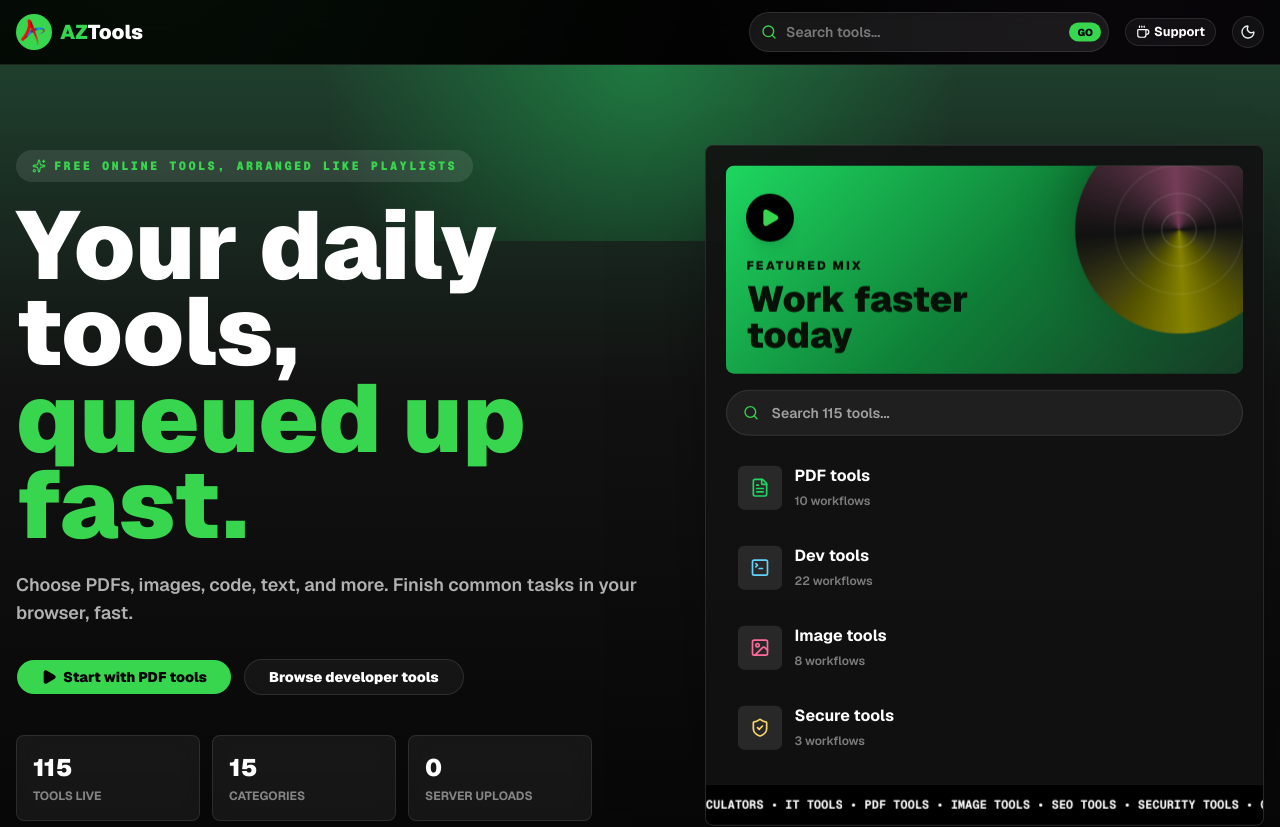
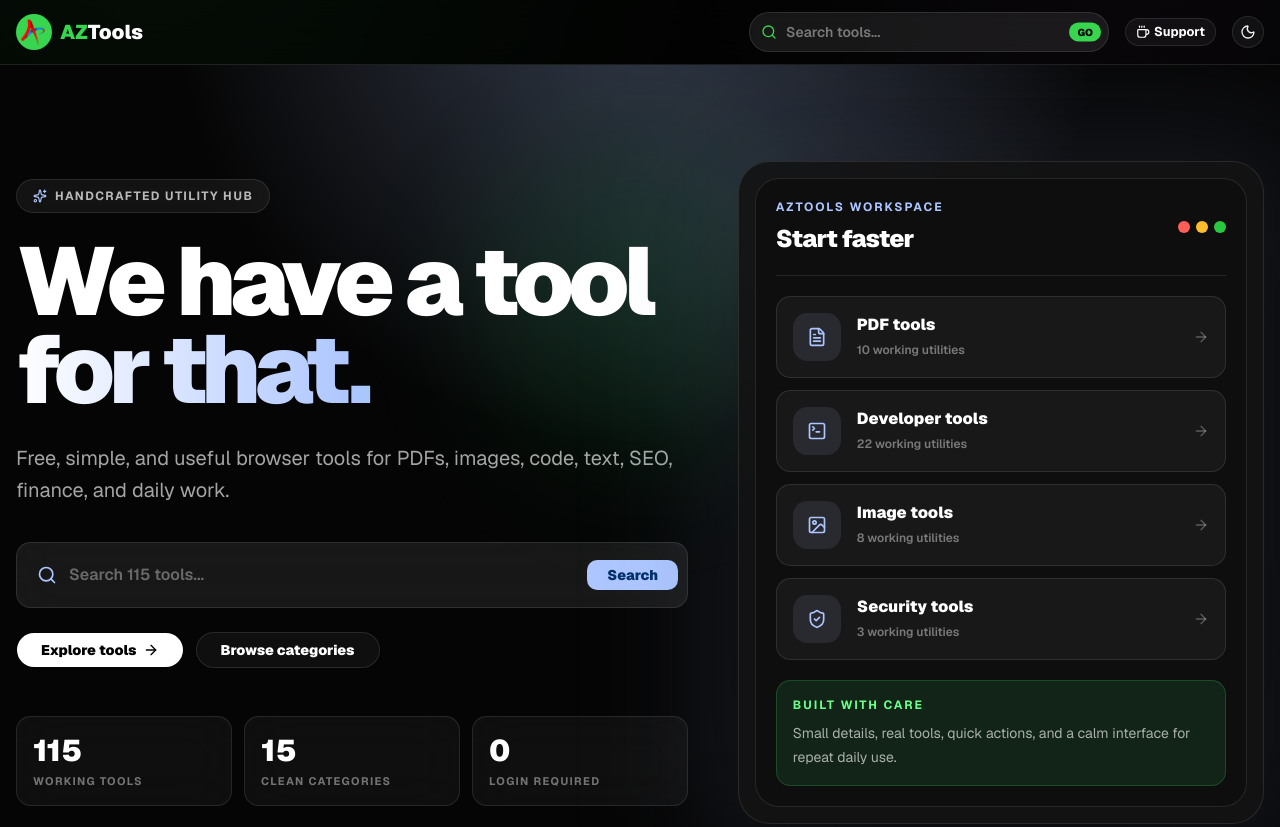
Before and after one commit to KshitijKoranne/aztools-next, a Next.js app: page / in a window 1280 px wide. Shown: the top 827 px of the page. Built offline with nearby package versions, Linux system fonts and the light colour scheme.

Commit message:
Update hero with premium web layout

```diff
--- a/src/components/home-hero.tsx
+++ b/src/components/home-hero.tsx
@@ -1,98 +1,115 @@
-import { ArrowRight, FileText, ImageIcon, Play, Search, ShieldCheck, Sparkles, TerminalSquare } from "lucide-react";
+import { ArrowRight, FileText, ImageIcon, Search, ShieldCheck, Sparkles, TerminalSquare } from "lucide-react";
 import Link from "next/link";
 
+import { Button } from "@/components/ui/button";
 import { categories, tools } from "@/data/tools";
-import { Button } from "@/components/ui/button";
 
 export function HomeHero() {
-  const marquee = categories.map((category) => category.name).join("  •  ");
   const stats = [
-    [String(tools.length), "tools live"],
-    ["15", "categories"],
-    ["0", "server uploads"],
+    [String(tools.length), "working tools"],
+    [String(categories.length), "clean categories"],
+    ["0", "login required"],
   ];
   const featured = [
-    { icon: FileText, label: "PDF", href: "/category/pdf-tools", category: "pdf-tools", color: "var(--az-green)" },
-    { icon: TerminalSquare, label: "Dev", href: "/category/developer-tools", category: "developer-tools", color: "var(--az-cyan)" },
-    { icon: ImageIcon, label: "Image", href: "/category/image-tools", category: "image-tools", color: "var(--az-rose)" },
-    { icon: ShieldCheck, label: "Secure", href: "/category/security-tools", category: "security-tools", color: "var(--az-warm)" },
+    { icon: FileText, label: "PDF tools", href: "/category/pdf-tools", category: "pdf-tools" },
+    { icon: TerminalSquare, label: "Developer tools", href: "/category/developer-tools", category: "developer-tools" },
+    { icon: ImageIcon, label: "Image tools", href: "/category/image-tools", category: "image-tools" },
+    { icon: ShieldCheck, label: "Security tools", href: "/category/security-tools", category: "security-tools" },
   ];
 
   return (
-    <section className="relative overflow-hidden border-b border-white/10 bg-[linear-gradient(180deg,#1f3f2d_0%,#121212_38%,#050505_100%)]">
-      <div className="absolute inset-x-0 top-0 h-44 bg-[radial-gradient(circle_at_50%_0%,rgba(30,215,96,0.38),transparent_48%)]" />
-      <div className="container relative mx-auto grid min-h-[650px] items-center gap-10 px-4 py-16 lg:grid-cols-[minmax(0,1fr)_minmax(360px,0.86fr)] lg:py-20">
+    <section className="relative overflow-hidden bg-[#050505] text-white">
+      <div className="absolute inset-x-0 top-0 h-[34rem] bg-[radial-gradient(circle_at_50%_-16%,rgba(173,198,255,0.28),transparent_52%)]" />
+      <div className="absolute left-1/2 top-20 h-80 w-80 -translate-x-1/2 rounded-full bg-[#1ed760]/10 blur-3xl" />
+
+      <div className="container relative mx-auto grid min-h-[760px] items-center gap-12 px-4 py-20 lg:grid-cols-[minmax(0,1.05fr)_minmax(360px,0.82fr)] lg:py-24">
         <div>
-          <div className="az-section-label mb-5 inline-flex items-center gap-2 rounded-full bg-white/10 px-4 py-2">
-            <Sparkles className="h-3.5 w-3.5" />
-            Free online tools, arranged like playlists
+          <div className="mb-6 inline-flex items-center gap-2 rounded-full border border-white/10 bg-white/[0.06] px-4 py-2 text-xs font-bold uppercase tracking-[0.12em] text-white/70 backdrop-blur-xl">
+            <Sparkles className="h-3.5 w-3.5 text-[#adc6ff]" />
+            Handcrafted utility hub
           </div>
-          <h1 className="max-w-4xl text-5xl font-black leading-[0.9] text-white md:text-7xl lg:text-8xl">
-            Your daily tools,
-            <span className="block text-primary">queued up fast.</span>
+
+          <h1 className="max-w-5xl text-5xl font-black leading-[0.92] tracking-[-0.06em] text-white md:text-7xl lg:text-8xl">
+            We have a tool
+            <span className="block bg-[linear-gradient(90deg,#ffffff,#adc6ff,#3de96f)] bg-clip-text text-transparent">
+              for that.
+            </span>
           </h1>
-          <div className="mt-6 max-w-2xl text-base font-semibold leading-7 text-white/68 md:text-lg">
-            Choose PDFs, images, code, text, and more. Finish common tasks in your browser, fast.
-          </div>
-          <div className="mt-8 flex flex-wrap gap-3">
-            <Button asChild size="lg" className="rounded-full bg-primary px-6 font-black text-primary-foreground hover:bg-primary/90">
-              <Link href="/category/pdf-tools">
-                <Play className="h-4 w-4 fill-current" />
-                Start with PDF tools
+
+          <p className="mt-7 max-w-2xl text-base leading-7 text-white/64 md:text-xl md:leading-8">
+            Free, simple, and useful browser tools for PDFs, images, code, text, SEO, finance, and daily work.
+          </p>
+
+          <form action="/search" className="mt-9 max-w-2xl">
+            <div className="group flex items-center gap-3 rounded-2xl border border-white/10 bg-white/[0.08] p-2 shadow-[0_24px_100px_-60px_rgba(173,198,255,0.65)] backdrop-blur-xl transition-all focus-within:border-[#adc6ff]/60 focus-within:bg-white/[0.11]">
+              <Search className="ml-3 h-5 w-5 shrink-0 text-[#adc6ff]" />
+              <input
+                name="q"
+                type="search"
+                placeholder={`Search ${tools.length} tools...`}
+                className="h-12 min-w-0 flex-1 bg-transparent text-base font-semibold text-white outline-none placeholder:text-white/36"
+              />
+              <Button type="submit" className="rounded-xl bg-[#adc6ff] px-5 font-black text-[#002e69] hover:bg-white">
+                Search
+              </Button>
+            </div>
+          </form>
+
+          <div className="mt-6 flex flex-wrap gap-3">
+            <Button asChild size="lg" className="rounded-full bg-white px-6 font-black text-black hover:bg-[#adc6ff]">
+              <Link href="#featured-tools">
+                Explore tools <ArrowRight className="h-4 w-4" />
               </Link>
             </Button>
-            <Button asChild variant="outline" size="lg" className="rounded-full border-white/20 bg-white/5 px-6 font-black text-white hover:bg-white/12 hover:text-white">
-              <Link href="/category/developer-tools">Browse developer tools</Link>
+            <Button asChild variant="outline" size="lg" className="rounded-full border-white/15 bg-white/[0.04] px-6 font-black text-white hover:bg-white/[0.1] hover:text-white">
+              <Link href="#categories">Browse categories</Link>
             </Button>
           </div>
-          <div className="mt-10 grid max-w-xl grid-cols-3 gap-3">
+
+          <div className="mt-12 grid max-w-2xl grid-cols-3 gap-3">
             {stats.map(([value, label]) => (
-              <div key={label} className="rounded-lg border border-white/10 bg-white/[0.06] p-4 backdrop-blur">
-                <div className="text-2xl font-black text-white">{value}</div>
-                <div className="mt-1 text-xs font-bold uppercase text-white/48">{label}</div>
+              <div key={label} className="rounded-2xl border border-white/10 bg-white/[0.045] p-4 backdrop-blur-xl">
+                <div className="text-2xl font-black text-white md:text-3xl">{value}</div>
+                <div className="mt-1 text-[11px] font-bold uppercase tracking-[0.12em] text-white/42">{label}</div>
               </div>
             ))}
           </div>
         </div>
 
-        <div className="az-float">
-          <div className="overflow-hidden rounded-lg border border-white/10 bg-[#121212]/92 shadow-[0_34px_100px_-48px_rgba(0,0,0,1)]">
-            <div className="grid gap-4 p-5">
-              <div className="relative min-h-52 overflow-hidden rounded-lg bg-[linear-gradient(135deg,#1ed760,#0f7f37_52%,#163b25)] p-5 text-[#071108]">
-                <div className="absolute -right-10 -top-10 h-52 w-52 rounded-full az-vinyl az-spin-slow shadow-2xl" />
-                <div className="relative z-10 flex h-full max-w-[15rem] flex-col justify-end">
-                  <div className="mb-4 inline-flex h-12 w-12 items-center justify-center rounded-full bg-black text-primary shadow-lg">
-                    <Play className="h-5 w-5 fill-current" />
-                  </div>
-                  <div className="text-xs font-black uppercase tracking-[0.18em]">Featured mix</div>
-                  <div className="mt-2 text-4xl font-black leading-none">Work faster today</div>
+        <div className="relative hidden lg:block">
+          <div className="absolute -inset-10 rounded-[3rem] bg-[#adc6ff]/10 blur-3xl" />
+          <div className="relative overflow-hidden rounded-[2rem] border border-white/10 bg-[#131313]/88 p-4 shadow-[0_34px_140px_-70px_rgba(0,0,0,1)] backdrop-blur-2xl">
+            <div className="rounded-[1.5rem] border border-white/10 bg-[#0e0e0e] p-5">
+              <div className="flex items-center justify-between border-b border-white/10 pb-5">
+                <div>
+                  <p className="text-xs font-bold uppercase tracking-[0.16em] text-[#adc6ff]">AzTools workspace</p>
+                  <h2 className="mt-2 text-2xl font-black tracking-[-0.03em]">Start faster</h2>
+                </div>
+                <div className="flex gap-1.5">
+                  <span className="h-3 w-3 rounded-full bg-[#ff5f57]" />
+                  <span className="h-3 w-3 rounded-full bg-[#ffbd2e]" />
+                  <span className="h-3 w-3 rounded-full bg-[#28c840]" />
                 </div>
               </div>
-              <div className="flex items-center gap-3 rounded-full border border-white/10 bg-white/[0.06] px-4 py-3">
-                <Search className="h-4 w-4 text-primary" />
-                <span className="text-sm font-semibold text-white/58">Search {tools.length} tools...</span>
-              </div>
-              <div className="grid gap-2">
-                {featured.map(({ icon: Icon, label, href, category, color }) => (
-                  <Link key={label} href={href} className="group grid grid-cols-[auto_1fr_auto] items-center gap-3 rounded-md p-3 transition-colors hover:bg-white/10">
-                    <span className="flex h-11 w-11 items-center justify-center rounded-md bg-white/10" style={{ color }}>
+
+              <div className="mt-5 grid gap-3">
+                {featured.map(({ icon: Icon, label, href, category }) => (
+                  <Link key={label} href={href} className="group grid grid-cols-[auto_1fr_auto] items-center gap-4 rounded-2xl border border-white/10 bg-white/[0.045] p-4 transition-all hover:-translate-y-0.5 hover:border-[#adc6ff]/50 hover:bg-white/[0.08]">
+                    <span className="flex h-12 w-12 items-center justify-center rounded-2xl bg-[#adc6ff]/10 text-[#adc6ff]">
                       <Icon className="h-5 w-5" />
                     </span>
                     <span>
-                      <span className="block font-bold text-white">{label} tools</span>
-                      <span className="text-xs font-semibold text-white/46">{tools.filter((tool) => tool.category === category).length} workflows</span>
+                      <span className="block font-black text-white">{label}</span>
+                      <span className="text-xs font-semibold text-white/42">{tools.filter((tool) => tool.category === category).length} working utilities</span>
                     </span>
-                    <span className="flex h-9 w-9 items-center justify-center rounded-full bg-primary text-primary-foreground opacity-0 transition-all group-hover:opacity-100">
-                      <ArrowRight className="h-4 w-4" />
-                    </span>
+                    <ArrowRight className="h-4 w-4 text-white/28 transition-all group-hover:translate-x-1 group-hover:text-[#adc6ff]" />
                   </Link>
                 ))}
               </div>
-            </div>
-            <div className="overflow-hidden border-t border-white/10 bg-black py-3 text-white">
-              <div className="az-marquee flex w-max gap-8 font-mono text-xs font-bold uppercase">
-                <span>{marquee}</span>
-                <span>{marquee}</span>
+
+              <div className="mt-5 rounded-2xl border border-[#3de96f]/20 bg-[#3de96f]/10 p-4">
+                <div className="text-xs font-bold uppercase tracking-[0.16em] text-[#69ff89]">Built with care</div>
+                <p className="mt-2 text-sm leading-6 text-white/64">Small details, real tools, quick actions, and a calm interface for repeat daily use.</p>
               </div>
             </div>
           </div>
```
